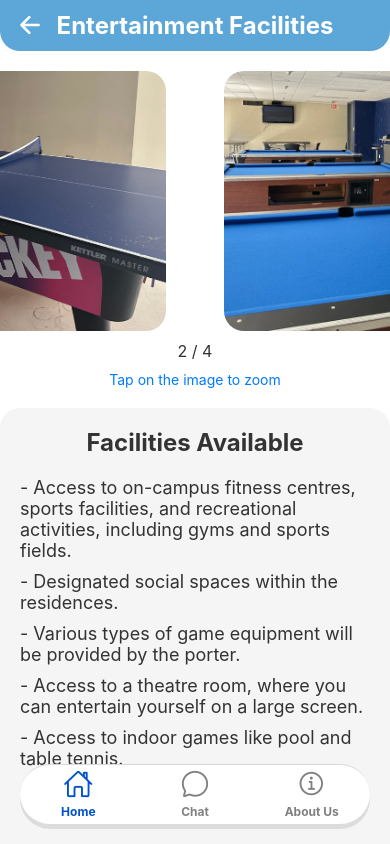
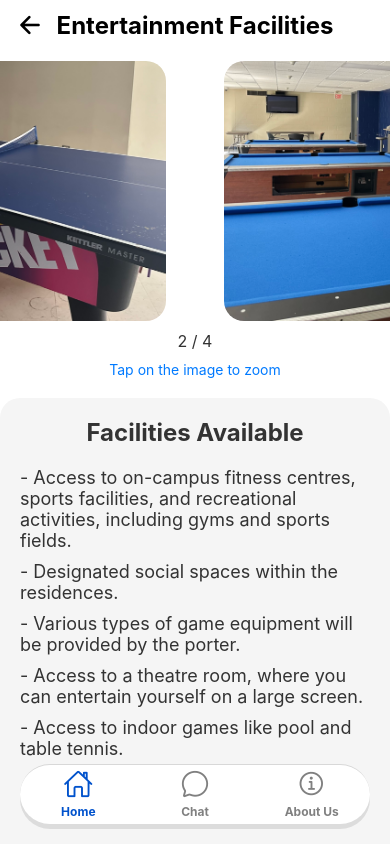
Before and after one commit to mtrivediLU/IEP-App, a React Native app: screen /EntertainmentScreen in a window 390 px wide. Built offline with nearby package versions, Linux system fonts and the light colour scheme.

Commit message:
improvise the existing code

```diff
--- a/screens/Accommodation/EntertainmentScreen.js
+++ b/screens/Accommodation/EntertainmentScreen.js
@@ -80,7 +80,7 @@ const EntertainmentScreen = ({ navigation }) => {
           onPress={() => navigation.goBack()}
           style={styles.backButton}
         >
-          <Ionicons name="arrow-back" size={28} color="#fff" />
+          <Ionicons name="arrow-back" size={28} color="#000" />
         </TouchableOpacity>
 
         {/* Title */}
@@ -160,7 +160,8 @@ const EntertainmentScreen = ({ navigation }) => {
         <Text style={styles.title}>Facilities Available</Text>
         <View style={styles.listContainer}>
           <Text style={styles.listItem}>
-            - Access to on-campus fitness centres, sports facilities, and recreational activities, including gyms and sports fields.
+            - Access to on-campus fitness centres, sports facilities, and
+            recreational activities, including gyms and sports fields.
           </Text>
           <Text style={styles.listItem}>
             - Designated social spaces within the residences.
@@ -169,7 +170,8 @@ const EntertainmentScreen = ({ navigation }) => {
             - Various types of game equipment will be provided by the porter.
           </Text>
           <Text style={styles.listItem}>
-            - Access to a theatre room, where you can entertain yourself on a large screen.
+            - Access to a theatre room, where you can entertain yourself on a
+            large screen.
           </Text>
           <Text style={styles.listItem}>
             - Access to indoor games like pool and table tennis.
@@ -191,7 +193,7 @@ const styles = StyleSheet.create({
     justifyContent: "space-between",
     paddingHorizontal: 16,
     paddingVertical: 10,
-    backgroundColor: "#5ca7d8",
+
     borderBottomLeftRadius: 20,
     borderBottomRightRadius: 20,
   },
@@ -201,16 +203,17 @@ const styles = StyleSheet.create({
   headerTitle: {
     fontSize: 24,
     fontWeight: "bold",
-    color: "#fff",
+    color: "#000",
     textAlign: "center",
     flex: 1,
   },
   imageSliderContainer: {
+    // width: "100%",
     alignItems: "center",
-    marginTop: 20,
+    marginTop: 10,
   },
   image: {
-    width: width * 0.85,
+    width: width * 0.87,
     height: 260,
     borderRadius: 20,
     resizeMode: "cover",
--- a/screens/Accommodation/LivingAreaScreen.js
+++ b/screens/Accommodation/LivingAreaScreen.js
@@ -76,7 +76,7 @@ const LivingAreaScreen = ({ navigation }) => {
           onPress={() => navigation.goBack()}
           style={styles.backButton}
         >
-          <Ionicons name="arrow-back" size={28} color="#fff" />
+          <Ionicons name="arrow-back" size={28} color="#000" />
         </TouchableOpacity>
 
         {/* Title */}
@@ -152,9 +152,7 @@ const LivingAreaScreen = ({ navigation }) => {
       <View style={styles.detailsContainer}>
         <Text style={styles.title}>Living Area</Text>
         <View style={styles.listContainer}>
-          <Text style={styles.listItem}>
-            • Spacious couches for seating.
-          </Text>
+          <Text style={styles.listItem}>• Spacious couches for seating.</Text>
           <Text style={styles.listItem}>
             • Flat-screen TV for watching shows and movies.
           </Text>
@@ -181,7 +179,6 @@ const styles = StyleSheet.create({
     justifyContent: "space-between",
     paddingHorizontal: 16,
     paddingVertical: 10,
-    backgroundColor: "#5ca7d8",
     borderBottomLeftRadius: 20,
     borderBottomRightRadius: 20,
   },
@@ -191,7 +188,7 @@ const styles = StyleSheet.create({
   headerTitle: {
     fontSize: 24,
     fontWeight: "bold",
-    color: "#fff",
+    color: "#000",
     textAlign: "center",
     flex: 1,
   },
--- a/screens/Accommodation/RoomScreen.js
+++ b/screens/Accommodation/RoomScreen.js
@@ -76,7 +76,7 @@ const RoomsScreen = ({ navigation }) => {
             onPress={() => navigation.goBack()}
             style={styles.backButton}
           >
-            <Ionicons name="arrow-back" size={28} color="#fff" />
+            <Ionicons name="arrow-back" size={28} color="#000" />
           </TouchableOpacity>
 
           {/* Title */}
@@ -155,11 +155,15 @@ const RoomsScreen = ({ navigation }) => {
           <View style={styles.listContainer}>
             <Text style={styles.listItem}>• Single Rooms</Text>
             <Text style={styles.listItem}>• Double Rooms</Text>
-            <Text style={styles.sectionTitle}>Each room comes furnished with:</Text>
+            <Text style={styles.sectionTitle}>
+              Each room comes furnished with:
+            </Text>
             <Text style={styles.listItem}>• A bed</Text>
             <Text style={styles.listItem}>• A desk and chair</Text>
             <Text style={styles.listItem}>• A wardrobe/closet</Text>
-            <Text style={styles.listItem}>• A bed with two built-in drawers</Text>
+            <Text style={styles.listItem}>
+              • A bed with two built-in drawers
+            </Text>
             <Text style={styles.listItem}>• A bookshelf</Text>
             <Text style={styles.listItem}>• A table fan</Text>
             <Text style={styles.listItem}>• Trash bin</Text>
@@ -171,13 +175,16 @@ const RoomsScreen = ({ navigation }) => {
           <Text style={styles.title}>Dormitory Safety and Security</Text>
           <View style={styles.listContainer}>
             <Text style={styles.listItem}>
-              • 24/7 Security: Security personnel are on duty around the clock to ensure student safety.
+              • 24/7 Security: Security personnel are on duty around the clock
+              to ensure student safety.
             </Text>
             <Text style={styles.listItem}>
-              • Access Control: Entry to the dormitory is restricted to residents and authorized personnel only, using key cards.
+              • Access Control: Entry to the dormitory is restricted to
+              residents and authorized personnel only, using key cards.
             </Text>
             <Text style={styles.listItem}>
-              • Emergency Procedures: Clearly posted emergency exit plans and fire drills ensure that students are prepared for any situation.
+              • Emergency Procedures: Clearly posted emergency exit plans and
+              fire drills ensure that students are prepared for any situation.
             </Text>
           </View>
         </View>
@@ -200,7 +207,7 @@ const styles = StyleSheet.create({
     justifyContent: "space-between",
     paddingHorizontal: 16,
     paddingVertical: 10,
-    backgroundColor: "#5ca7d8",
+
     borderBottomLeftRadius: 20,
     borderBottomRightRadius: 20,
   },
@@ -210,7 +217,7 @@ const styles = StyleSheet.create({
   headerTitle: {
     fontSize: 24,
     fontWeight: "bold",
-    color: "#fff",
+    color: "#000",
     textAlign: "center",
     flex: 1,
   },
@@ -243,6 +250,7 @@ const styles = StyleSheet.create({
     borderTopLeftRadius: 20,
     borderTopRightRadius: 20,
     marginTop: 20,
+    marginBottom: 80,
   },
   title: {
     fontSize: 24,
--- a/screens/AlumniContact.js
+++ b/screens/AlumniContact.js
@@ -46,9 +46,10 @@ const alumniData = [
     details: "IEP 2024",
     image: require("../assets/Contacts/vatsalya.jpg"), // Replace with actual image path
     phone: "+91 8758945141",
-    email: "Vatsalyadabhi2003@gmail.com",
-    instagram: "https://instagram.com/vatsalya", // Replace with actual Instagram URL
-    linkedin: "https://linkedin.com/in/vatsalya", // Replace with actual LinkedIn URL
+    email: "Vatsalyadabhi2020@gmail.com",
+    instagram:
+      "https://www.instagram.com/vtsly_ofc?igsh=bjh6eDg2eHk1cGM5&utm_source=qr", // Replace with actual Instagram URL
+    linkedin: "https://www.linkedin.com/in/vatsalya-dabhi", // Replace with actual LinkedIn URL
   },
   {
     id: "4",
--- a/screens/FAQ.js
+++ b/screens/FAQ.js
@@ -1,34 +1,44 @@
-import React, { useState } from 'react';
-import { View, Text, StyleSheet, TouchableOpacity, ScrollView } from 'react-native';
-import { SafeAreaView } from 'react-native-safe-area-context';
-import { Ionicons } from '@expo/vector-icons';
+import React, { useState } from "react";
+import {
+  View,
+  Text,
+  StyleSheet,
+  TouchableOpacity,
+  ScrollView,
+} from "react-native";
+import { SafeAreaView } from "react-native-safe-area-context";
+import { Ionicons } from "@expo/vector-icons";
+import { useNavigation } from "@react-navigation/native";
 
 const faqData = [
   {
-    id: '1',
-    question: 'Is Wi-Fi available in all rooms?',
-    answer: 'Yes, complimentary Wi-Fi is provided in all rooms and common areas. The connection is fast and reliable for work or entertainment.',
+    id: "1",
+    question: "Is Wi-Fi available in all rooms?",
+    answer:
+      "Yes, complimentary Wi-Fi is provided in all rooms and common areas. The connection is fast and reliable for work or entertainment.",
   },
   {
-    id: '2',
-    question: 'What are the payment methods?',
-    answer: 'We accept cash, credit cards, and bank transfers for payment.',
+    id: "2",
+    question: "What are the payment methods?",
+    answer: "We accept cash, credit cards, and bank transfers for payment.",
   },
   {
-    id: '3',
-    question: 'Can I request an extra bed?',
-    answer: 'Yes, extra beds are available upon request, subject to availability.',
+    id: "3",
+    question: "Can I request an extra bed?",
+    answer:
+      "Yes, extra beds are available upon request, subject to availability.",
   },
   {
-    id: '4',
-    question: 'Is breakfast included?',
-    answer: 'Yes, breakfast is included with your stay at no extra cost.',
+    id: "4",
+    question: "Is breakfast included?",
+    answer: "Yes, breakfast is included with your stay at no extra cost.",
   },
   // Add more questions as needed
 ];
 
 const FAQ = () => {
   const [activeIndex, setActiveIndex] = useState(null);
+  const navigation = useNavigation();
 
   const toggleAccordion = (index) => {
     if (index === activeIndex) {
@@ -42,8 +52,16 @@ const FAQ = () => {
 
   return (
     <SafeAreaView style={styles.container}>
+      <View style={styles.headerContainer}>
+        <TouchableOpacity
+          style={styles.backButton}
+          onPress={() => navigation.goBack()}
+        >
+          <Ionicons name="arrow-back" size={24} color="#000" />
+        </TouchableOpacity>
+        <Text style={styles.header}>FAQs</Text>
+      </View>
       <ScrollView contentContainerStyle={styles.scrollContainer}>
-        <Text style={styles.header}>FAQs</Text>
         {faqData.map((item, index) => (
           <View key={item.id} style={styles.accordion}>
             <TouchableOpacity
@@ -52,7 +70,11 @@ const FAQ = () => {
             >
               <Text style={styles.questionText}>{item.question}</Text>
               <Ionicons
-                name={index === activeIndex ? 'chevron-up-outline' : 'chevron-down-outline'}
+                name={
+                  index === activeIndex
+                    ? "chevron-up-outline"
+                    : "chevron-down-outline"
+                }
                 size={24}
                 color="#000"
               />
@@ -72,45 +94,56 @@ const FAQ = () => {
 const styles = StyleSheet.create({
   container: {
     flex: 1,
-    backgroundColor: '#e6f0fa', // Light background color
+    backgroundColor: "#e6f0fa", // Light background color
+  },
+  headerContainer: {
+    flexDirection: "row",
+    alignItems: "center",
+    paddingVertical: 16,
+    paddingHorizontal: 16,
+    position: "relative",
+  },
+  backButton: {
+    position: "absolute",
+    left: 16,
+  },
+  header: {
+    fontSize: 24,
+    fontWeight: "bold",
+    color: "#000",
+    textAlign: "center",
+    flex: 1,
   },
   scrollContainer: {
     padding: 16,
   },
-  header: {
-    fontSize: 24,
-    fontWeight: 'bold',
-    color: '#000',
-    textAlign: 'center',
-    marginBottom: 20,
-  },
   accordion: {
-    backgroundColor: '#fff',
+    backgroundColor: "#fff",
     borderRadius: 10,
     marginBottom: 10,
     padding: 10,
-    shadowColor: '#000',
+    shadowColor: "#000",
     shadowOffset: { width: 0, height: 2 },
     shadowOpacity: 0.1,
     shadowRadius: 3,
     elevation: 2,
   },
   accordionHeader: {
-    flexDirection: 'row',
-    justifyContent: 'space-between',
-    alignItems: 'center',
+    flexDirection: "row",
+    justifyContent: "space-between",
+    alignItems: "center",
   },
   questionText: {
     fontSize: 16,
-    fontWeight: 'bold',
-    color: '#000',
+    fontWeight: "bold",
+    color: "#000",
   },
   accordionContent: {
     paddingTop: 10,
   },
   answerText: {
     fontSize: 14,
-    color: '#666',
+    color: "#666",
   },
 });
 
```
Also changed, not shown: screens/ThingsToBring.js (+77 -66 lines).
